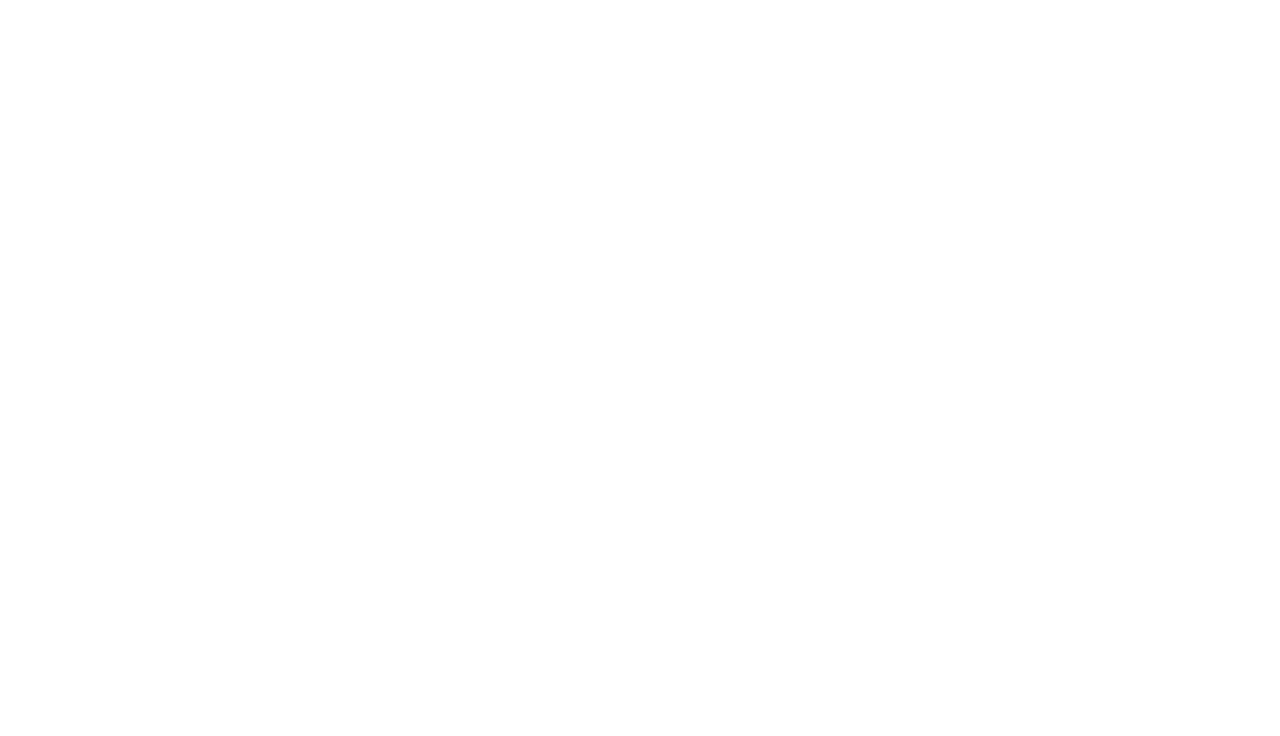
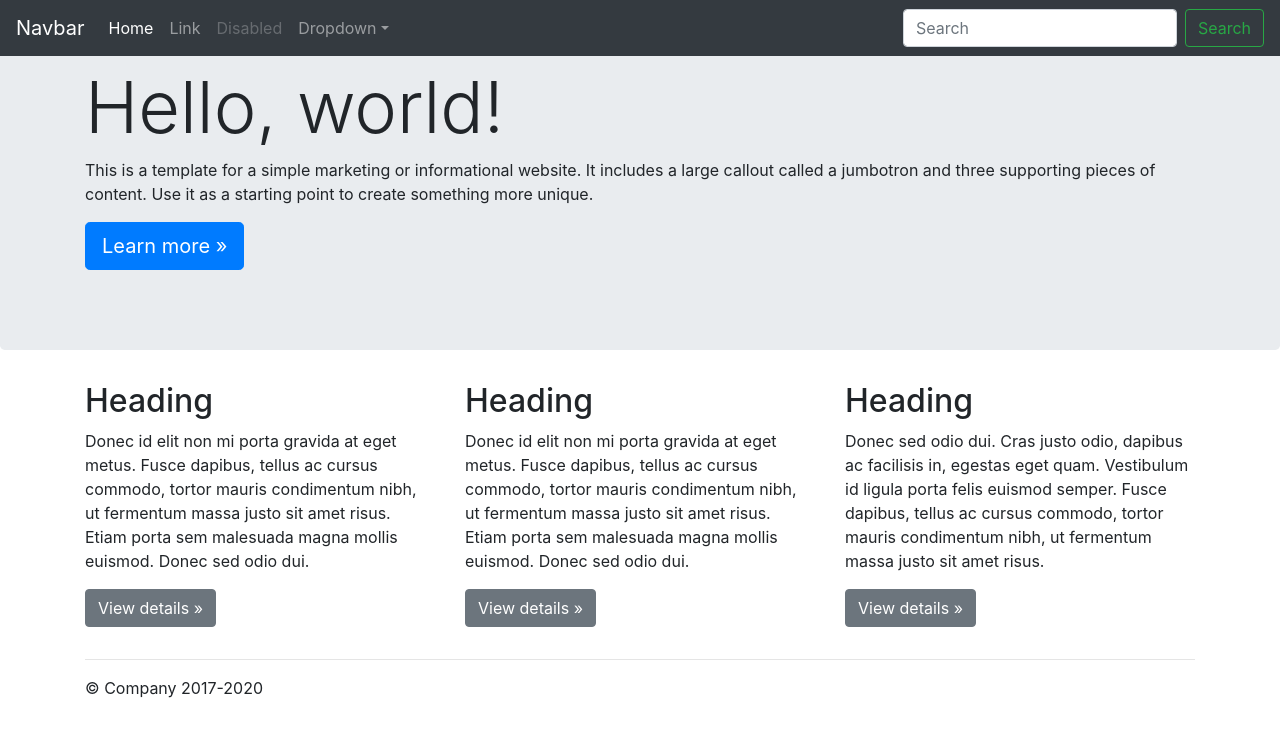
Before and after one commit to TBR2000/professional-materials, a plain HTML site: page index.html in a window 1280 px wide. Drawn offline with nearby package versions, Linux system fonts and the light colour scheme.

Commit message:
basic bootstrap in place

```diff
--- a/index.html
+++ b/index.html
@@ -4,12 +4,91 @@
     <meta charset="UTF-8">
     <meta http-equiv="X-UA-Compatible" content="IE=edge">
     <meta name="viewport" content="width=device-width, initial-scale=1.0">
-    <script type="text/javascript" src="https://cdnjs.cloudflare.com/ajax/libs/moment.js/2.27.0/moment.min.js"></script>
-    <link rel="stylesheet" href="https://cdnjs.cloudflare.com/ajax/libs/twitter-bootstrap/4.5.0/css/bootstrap.min.css">
+    <link type="text/css" rel="stylesheet" id="dark-mode-custom-link">
+    <link type="text/css" rel="stylesheet" id="dark-mode-general-link">
+    <style lang="en" type="text/css" id="dark-mode-custom-style"></style>
+    <style lang="en" type="text/css" id="dark-mode-native-style"></style>
     <link rel="stylesheet" href="./assets/style.css">
-    <title>Document</title>
+    <title>Portfolio for Tim Rabbidge</title>
 </head>
 <body>
+    <nav class="navbar navbar-expand-md navbar-dark fixed-top bg-dark">
+  <a class="navbar-brand" href="#">Navbar</a>
+  <button class="navbar-toggler" type="button" data-toggle="collapse" data-target="#navbarsExampleDefault" aria-controls="navbarsExampleDefault" aria-expanded="false" aria-label="Toggle navigation">
+    <span class="navbar-toggler-icon"></span>
+  </button>
 
+  <div class="collapse navbar-collapse" id="navbarsExampleDefault">
+    <ul class="navbar-nav mr-auto">
+      <li class="nav-item active">
+        <a class="nav-link" href="#">Home <span class="sr-only">(current)</span></a>
+      </li>
+      <li class="nav-item">
+        <a class="nav-link" href="#">Link</a>
+      </li>
+      <li class="nav-item">
+        <a class="nav-link disabled" href="#" tabindex="-1" aria-disabled="true">Disabled</a>
+      </li>
+      <li class="nav-item dropdown">
+        <a class="nav-link dropdown-toggle" href="#" id="dropdown01" data-toggle="dropdown" aria-haspopup="true" aria-expanded="false">Dropdown</a>
+        <div class="dropdown-menu" aria-labelledby="dropdown01">
+          <a class="dropdown-item" href="#">Action</a>
+          <a class="dropdown-item" href="#">Another action</a>
+          <a class="dropdown-item" href="#">Something else here</a>
+        </div>
+      </li>
+    </ul>
+    <form class="form-inline my-2 my-lg-0">
+      <input class="form-control mr-sm-2" type="text" placeholder="Search" aria-label="Search">
+      <button class="btn btn-outline-success my-2 my-sm-0" type="submit">Search</button>
+    </form>
+  </div>
+</nav>
+
+<main role="main">
+
+  <!-- Main jumbotron for a primary marketing message or call to action -->
+  <div class="jumbotron">
+    <div class="container">
+      <h1 class="display-3">Hello, world!</h1>
+      <p>This is a template for a simple marketing or informational website. It includes a large callout called a jumbotron and three supporting pieces of content. Use it as a starting point to create something more unique.</p>
+      <p><a class="btn btn-primary btn-lg" href="#" role="button">Learn more »</a></p>
+    </div>
+  </div>
+
+  <div class="container">
+    <!-- Example row of columns -->
+    <div class="row">
+      <div class="col-md-4">
+        <h2>Heading</h2>
+        <p>Donec id elit non mi porta gravida at eget metus. Fusce dapibus, tellus ac cursus commodo, tortor mauris condimentum nibh, ut fermentum massa justo sit amet risus. Etiam porta sem malesuada magna mollis euismod. Donec sed odio dui. </p>
+        <p><a class="btn btn-secondary" href="#" role="button">View details »</a></p>
+      </div>
+      <div class="col-md-4">
+        <h2>Heading</h2>
+        <p>Donec id elit non mi porta gravida at eget metus. Fusce dapibus, tellus ac cursus commodo, tortor mauris condimentum nibh, ut fermentum massa justo sit amet risus. Etiam porta sem malesuada magna mollis euismod. Donec sed odio dui. </p>
+        <p><a class="btn btn-secondary" href="#" role="button">View details »</a></p>
+      </div>
+      <div class="col-md-4">
+        <h2>Heading</h2>
+        <p>Donec sed odio dui. Cras justo odio, dapibus ac facilisis in, egestas eget quam. Vestibulum id ligula porta felis euismod semper. Fusce dapibus, tellus ac cursus commodo, tortor mauris condimentum nibh, ut fermentum massa justo sit amet risus.</p>
+        <p><a class="btn btn-secondary" href="#" role="button">View details »</a></p>
+      </div>
+    </div>
+
+    <hr>
+
+  </div> <!-- /container -->
+
+</main>
+
+<footer class="container">
+  <p>© Company 2017-2020</p>
+</footer>
+<link rel="stylesheet" href="https://cdnjs.cloudflare.com/ajax/libs/twitter-bootstrap/4.5.0/css/bootstrap.min.css">
+<script type="text/javascript" src="https://cdnjs.cloudflare.com/ajax/libs/moment.js/2.27.0/moment.min.js"></script>
+<script src="https://cdnjs.cloudflare.com/ajax/libs/jquery/3.5.1/jquery.slim.min.js"></script>
+<script src="https://cdnjs.cloudflare.com/ajax/libs/popper.js/1.16.1/umd/popper.min.js"></script>
+<script src="./assets/script.js"></script>
 </body>
 </html>
```
Also changed, not shown: assets/script.js (added).
